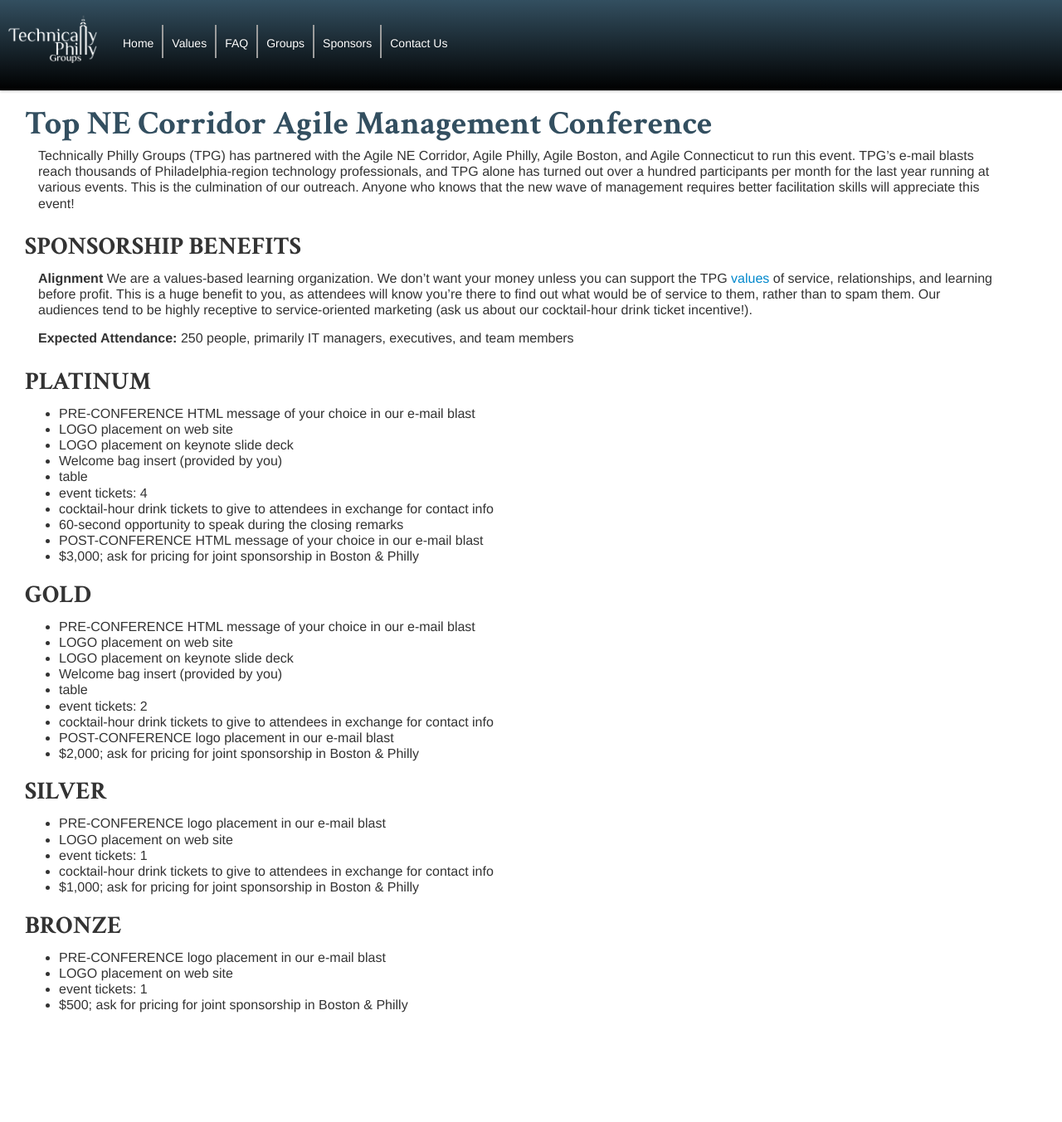
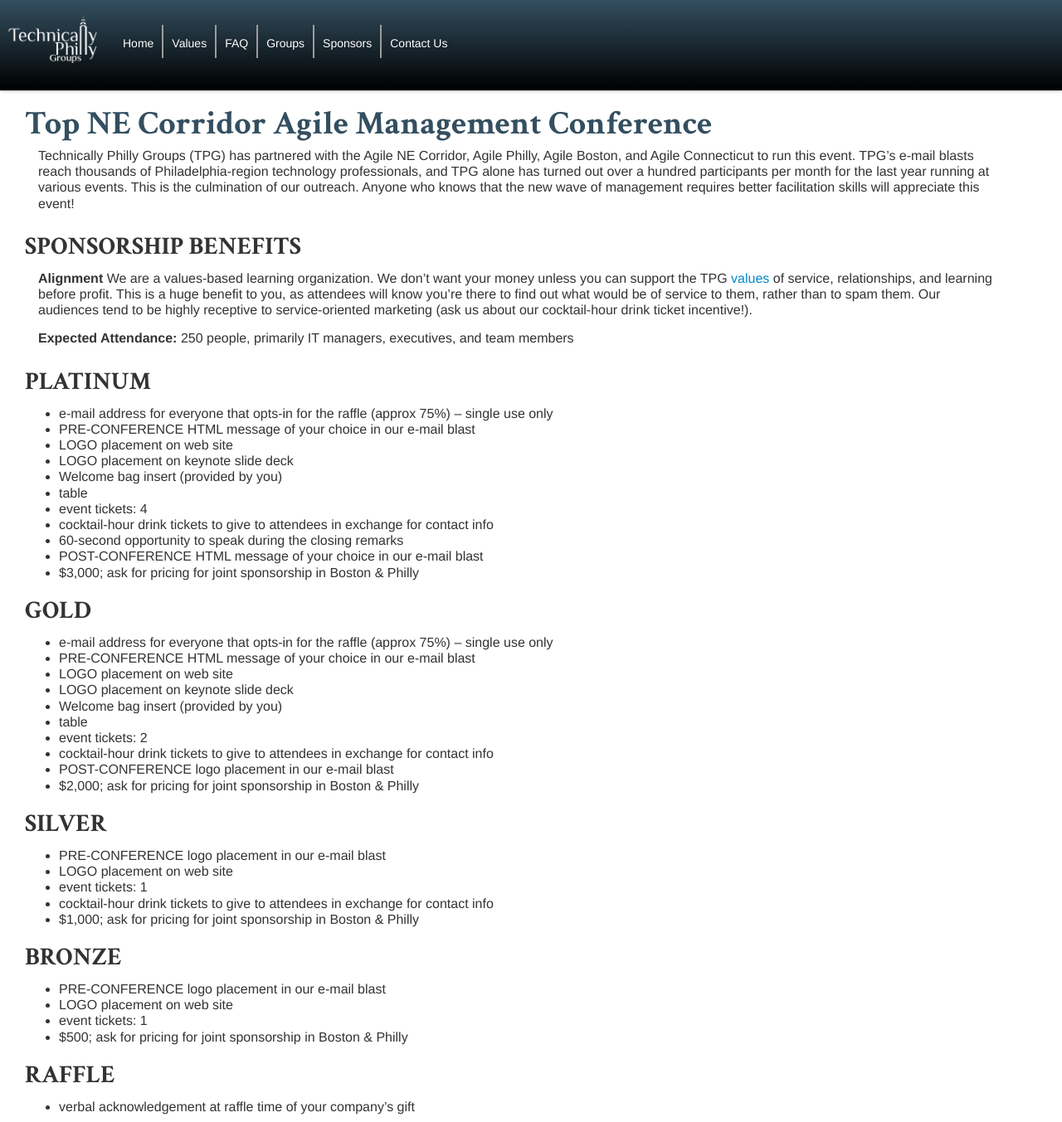
Before and after one commit to TechnicallyPhillyGroups/technicallyphillygroups.github.com, a Jekyll site: the page built from agile-culture-conf-sponsors.md, in a window 1280 px wide and 1353 px high. Shown: the whole window at 83% size. Built offline with Jekyll 4.4.1, drawn with Linux system fonts in a browser that asks for light colours; nearby versions of some CDN libraries.

Commit message:
added opt-in emails for sponsors

```diff
--- a/agile-culture-conf-sponsors.md
+++ b/agile-culture-conf-sponsors.md
@@ -15,6 +15,7 @@
 
 PLATINUM
 ========
+* e-mail address for everyone that opts-in for the raffle (approx 75%) -- single use only
 * PRE-CONFERENCE HTML message of your choice in our e-mail blast
 * LOGO placement on web site
 * LOGO placement on keynote slide deck
@@ -28,6 +29,7 @@
 
 GOLD
 ========
+* e-mail address for everyone that opts-in for the raffle (approx 75%) -- single use only
 * PRE-CONFERENCE HTML message of your choice in our e-mail blast
 * LOGO placement on web site
 * LOGO placement on keynote slide deck
@@ -53,3 +55,7 @@
 * LOGO placement on web site
 * event tickets: 1
 * $500; ask for pricing for joint sponsorship in Boston & Philly
+
+RAFFLE
+========
+* verbal acknowledgement at raffle time of your company's gift
```
